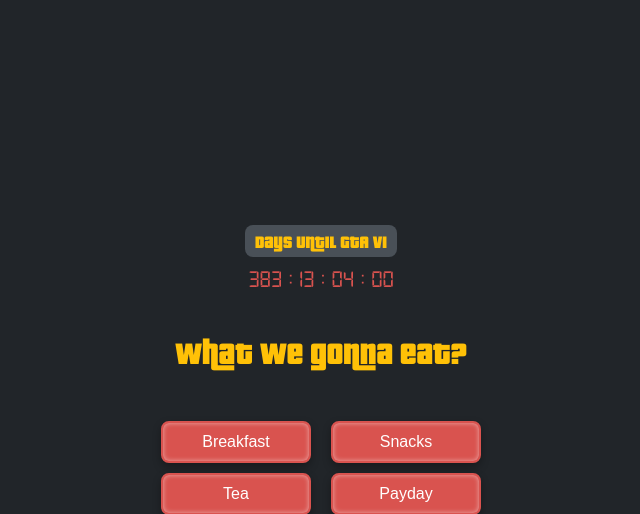
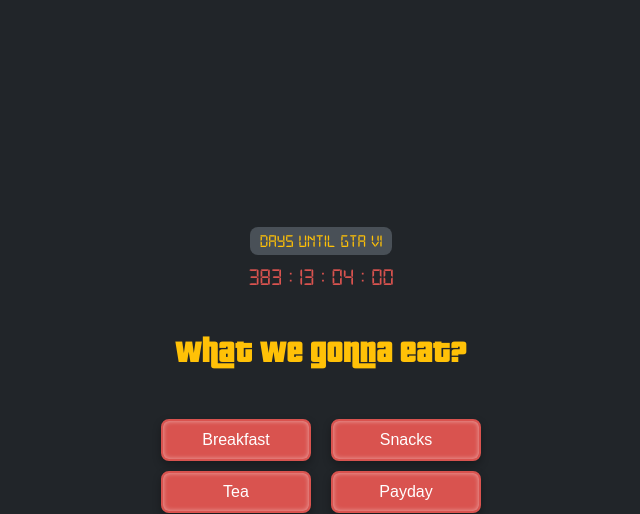
Before and after one commit to Tuuuckytv/Tuuuckytv.github.io, a PHP site: page / in a window 1280 px wide. Shown: the top 514 px of the page, without its empty margins (319-959 px from the left). Run offline with PHP 8.4, Linux system fonts and the light colour scheme.

Commit message:
Update styles.css

```diff
--- a/styles.css
+++ b/styles.css
@@ -28,7 +28,7 @@
 }
 
 #countdown-title {
-  font-family: 'PricedownBL', sans-serif;
+  font-family: 'Digital-7', sans-serif;
   font-size: 18px;
   color: #ffc107;
   margin-bottom: 10px;
```
